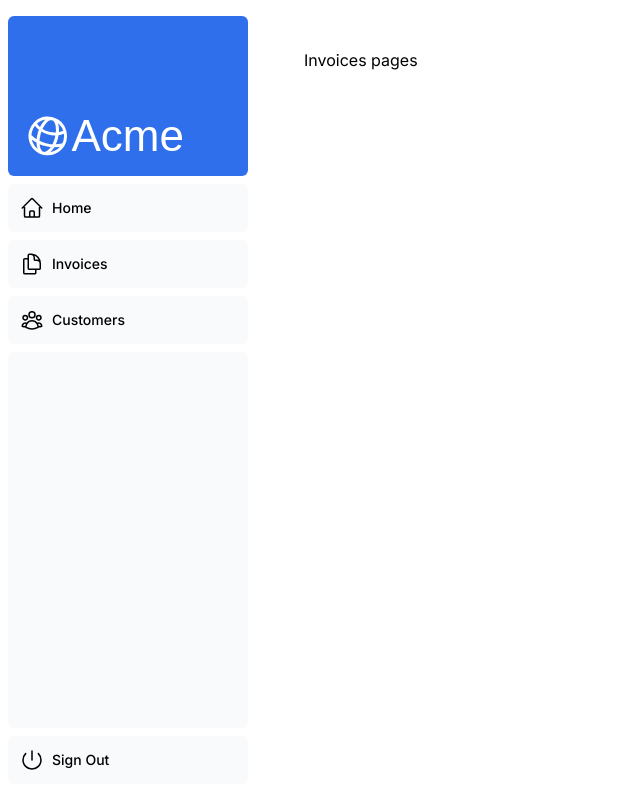
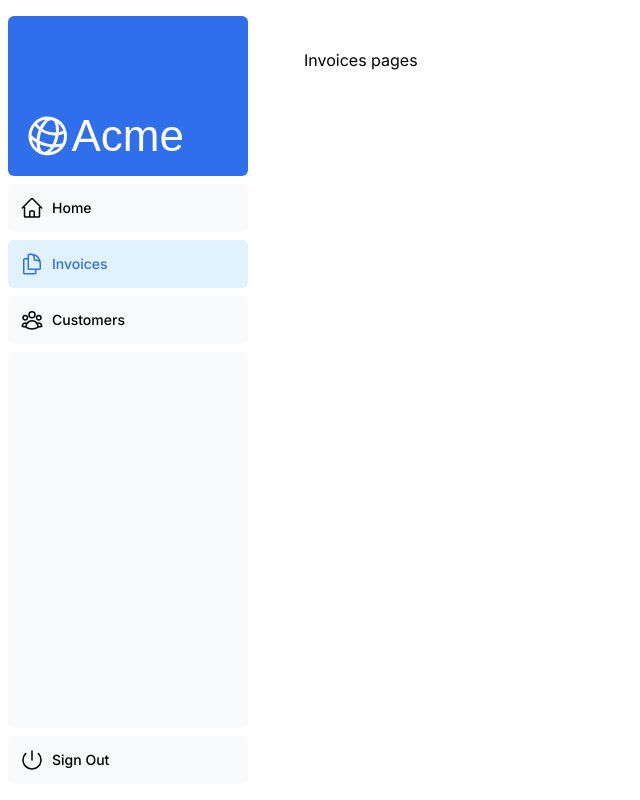
Before and after one commit to OmkarMane1997/dashbord-nextjs, a Next.js app: page /dashboard/invoices in a window 1280 px wide. Shown: the whole page, without its empty margins (0-640 px from the left). Built offline with nearby package versions, Linux system fonts and the light colour scheme; a web font is replaced by a local one.

Commit message:
side layout add

```diff
--- a/app/layout.tsx
+++ b/app/layout.tsx
@@ -7,7 +7,7 @@
 }) {
   return (
     <html lang="en">
-      <body className={`${inter?.className} antialiased`}>{children}</body>
+      <body className={`${inter?.className}`}>{children}</body>
     </html>
   );
 }
--- a/app/ui/dashboard/nav-links.tsx
+++ b/app/ui/dashboard/nav-links.tsx
@@ -1,35 +1,44 @@
+"use client";
 import {
   UserGroupIcon,
   HomeIcon,
   DocumentDuplicateIcon,
-} from '@heroicons/react/24/outline';
-
+} from "@heroicons/react/24/outline";
+import Link from "next/link";
+import { usePathname } from "next/navigation";
+import { clsx } from "clsx";
 // Map of links to display in the side navigation.
 // Depending on the size of the application, this would be stored in a database.
 const links = [
-  { name: 'Home', href: '/dashboard', icon: HomeIcon },
+  { name: "Home", href: "/dashboard", icon: HomeIcon },
   {
-    name: 'Invoices',
-    href: '/dashboard/invoices',
+    name: "Invoices",
+    href: "/dashboard/invoices",
     icon: DocumentDuplicateIcon,
   },
-  { name: 'Customers', href: '/dashboard/customers', icon: UserGroupIcon },
+  { name: "Customers", href: "/dashboard/customers", icon: UserGroupIcon },
 ];
 
 export default function NavLinks() {
+  const pathname = usePathname();
   return (
     <>
       {links.map((link) => {
         const LinkIcon = link.icon;
         return (
-          <a
+          <Link
             key={link.name}
             href={link.href}
-            className="flex h-[48px] grow items-center justify-center gap-2 rounded-md bg-gray-50 p-3 text-sm font-medium hover:bg-sky-100 hover:text-blue-600 md:flex-none md:justify-start md:p-2 md:px-3"
+            className={clsx(
+              "flex h-[48px] grow items-center justify-center gap-2 rounded-md bg-gray-50 p-3 text-sm font-medium hover:bg-sky-100 hover:text-blue-600 md:flex-none md:justify-start md:p-2 md:px-3"
+              ,{
+                'bg-sky-100 text-blue-600':pathname === link.href,
+              }
+            )}
           >
             <LinkIcon className="w-6" />
             <p className="hidden md:block">{link.name}</p>
-          </a>
+          </Link>
         );
       })}
     </>
```
